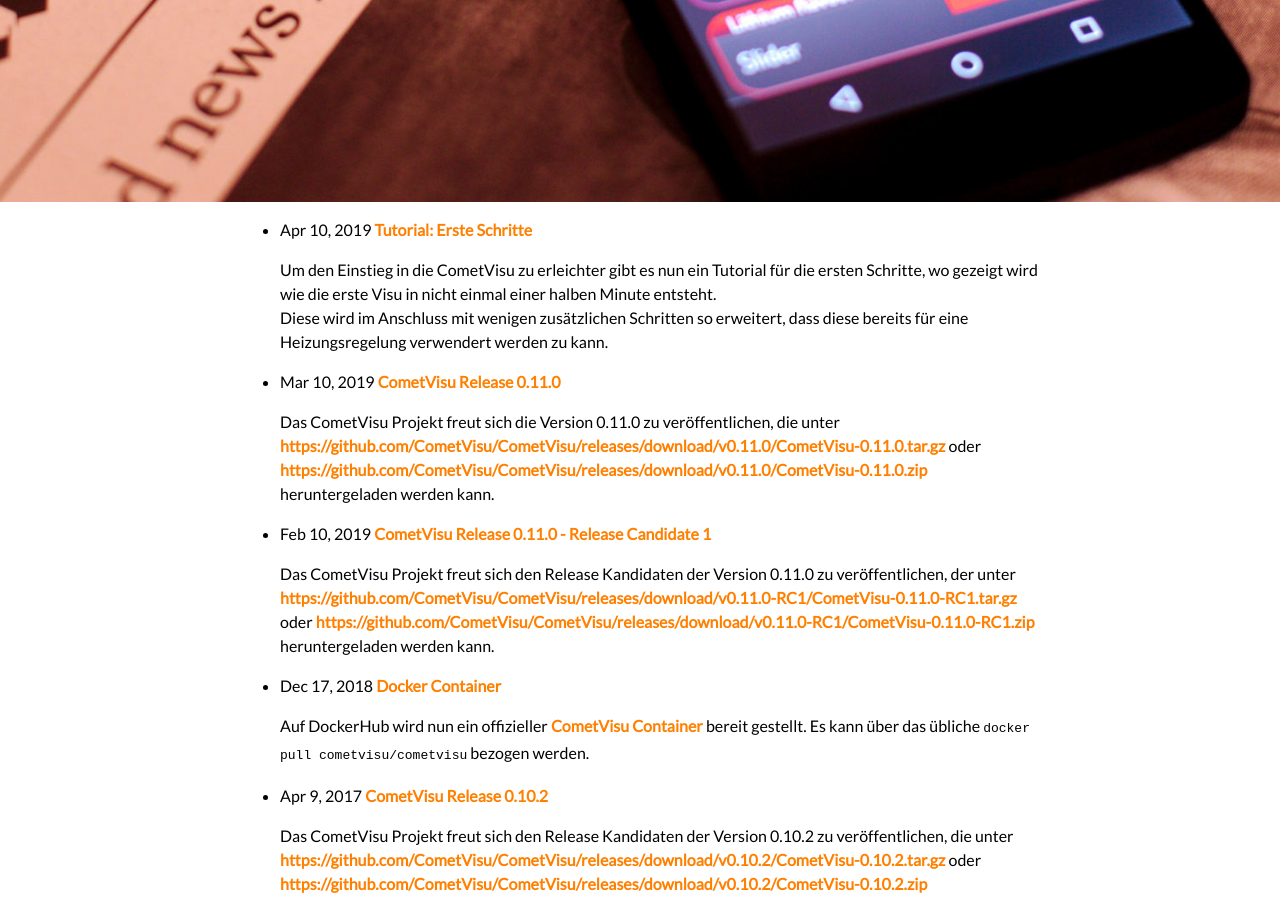
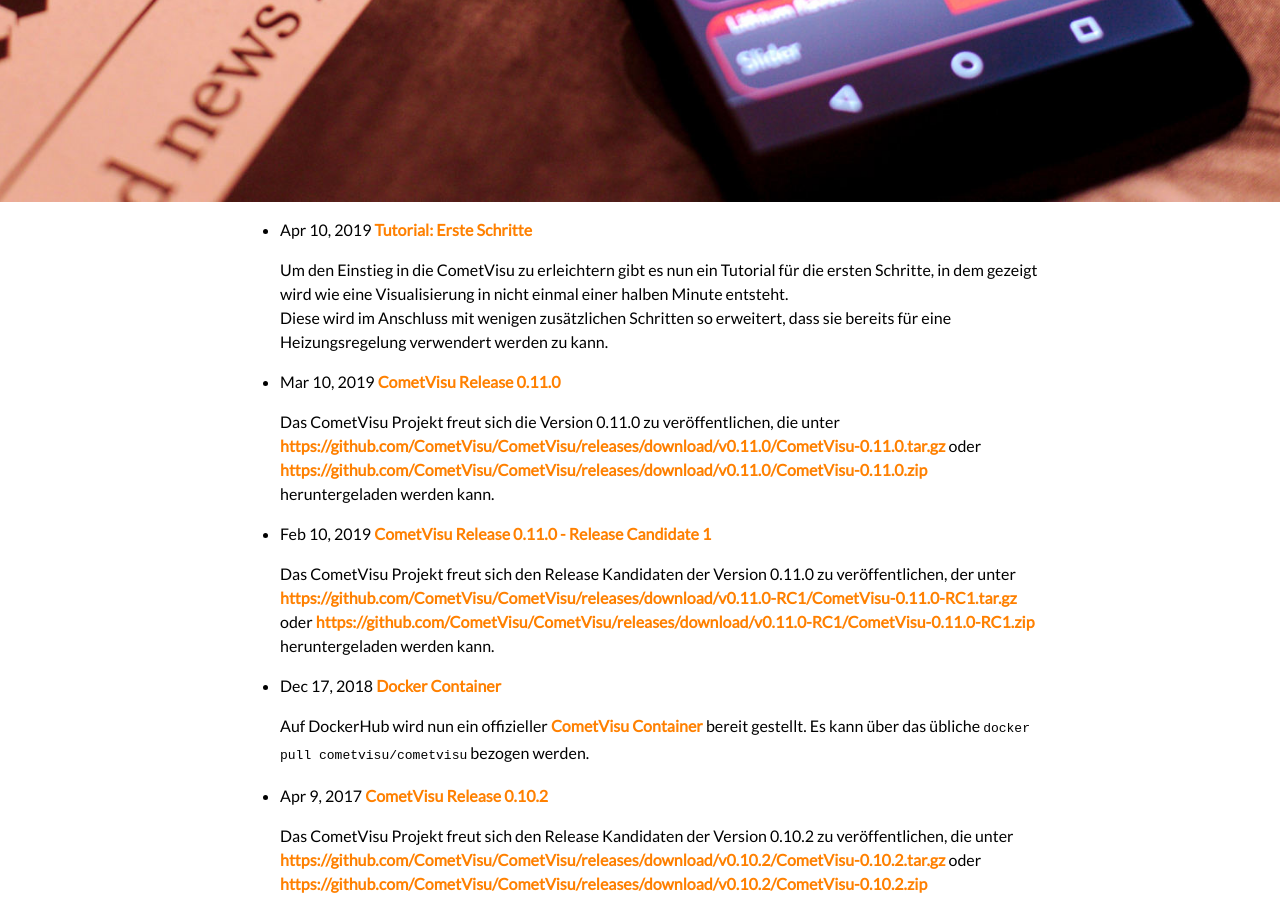
Before and after one commit to CometVisu/cometvisu.github.io, a Jekyll site: the page built from news/index.de.html, in a window 1280 px wide and 900 px high, scrolled down 698 px. Built offline with Jekyll 4.4.1, drawn with Linux system fonts in a browser that asks for light colours; some web fonts are replaced.

Commit message:
Tutorial: first steps #3

```diff
--- a/_posts/2019-04-10-Tutorial-First-steps.de.md
+++ b/_posts/2019-04-10-Tutorial-First-steps.de.md
@@ -7,27 +7,20 @@ ref: post190410
 backdrop: /media/news.jpg
 ---
 
-Um den Einstieg in die CometVisu zu erleichter gibt es nun ein Tutorial
-für die ersten Schritte, wo gezeigt wird wie die erste Visu in nicht einmal
-einer halben Minute entsteht.
+Um den Einstieg in die CometVisu zu erleichtern gibt es nun ein Tutorial
+für die ersten Schritte, in dem gezeigt wird wie eine Visualisierung in nicht
+einmal einer halben Minute entsteht.
 Diese wird im Anschluss mit wenigen zusätzlichen Schritten so erweitert, dass
-diese bereits für eine Heizungsregelung verwendert werden zu kann.
+sie bereits für eine Heizungsregelung verwendert werden zu kann.
 
 Gerade wer aktuell im Baustress ist und schnell eine Lösung ohne weitere
-Einarbeitung sucht, kommt so schnell ans Ziel - und kann sich gleich nebenbei
+Einarbeitung sucht kommt so schnell ans Ziel - und kann sich gleich nebenbei
 eine Basis für die zukünftige Visualisierung legen.
 
 Das Tutorial kann auf YouToube angesehen werden:
-[![Tutorial: Erste Schritte](https://img.youtube.com/vi/ONFb_gxTaPk/0.jpg)](https://www.youtube.com/watch?v=ONFb_gxTaPk)
-
-iframe 1
-
-<iframe width="560" height="315" src="https://www.youtube.com/embed/ONFb_gxTaPk" frameborder="0" allow="autoplay; encrypted-media" allowfullscreen></iframe>
-
-iframe 2
 
 <iframe width="560" height="315" src="https://www.youtube-nocookie.com/embed/ONFb_gxTaPk" frameborder="0" allow="accelerometer; autoplay; encrypted-media; gyroscope; picture-in-picture" allowfullscreen></iframe>
 
-Die Einzelschritte werden im Handbuch noch einmal detailliert mit vielen
+Die Einzelschritte werden im Handbuch noch einmal detailiert mit vielen
 Screenshots aufgeführt:
-https://www.cometvisu.org/CometVisu/de/0.11/manual/tutorial/first_steps.html
+[Tutorial: Erste Schritte - eine Visu in einer halben Minute](https://www.cometvisu.org/CometVisu/de/0.11/manual/tutorial/first_steps.html)
```
Also changed, not shown: _posts/2019-04-10-Tutorial-First-steps.md (+5 -4 lines).
